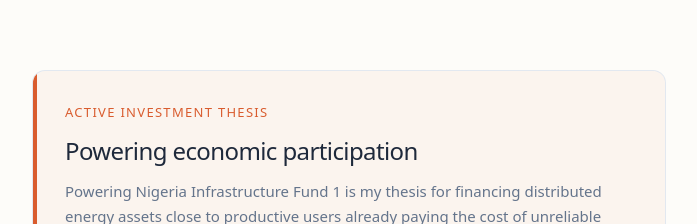
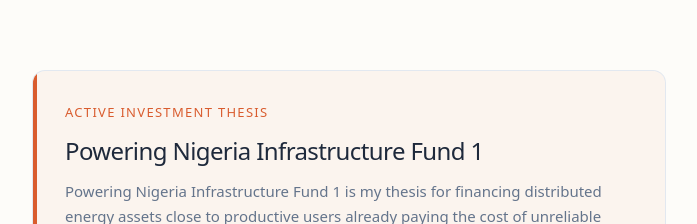
Before and after one commit to Threadigit/adetuyi.com, a Next.js app: page / in a window 1280 px wide. Shown: the part 2960-3184 px from the top of the page, without its empty margins (291-988 px from the left). Built offline with nearby package versions, Linux system fonts and the light colour scheme.

Commit message:
Restore fund name on homepage

```diff
--- a/src/app/page.tsx
+++ b/src/app/page.tsx
@@ -384,7 +384,7 @@
             Active Investment Thesis
           </h2>
           <h3 className="text-[20px] md:text-[24px] font-medium text-foreground leading-snug mb-3 tracking-tight">
-            Powering economic participation
+            Powering Nigeria Infrastructure Fund 1
           </h3>
           <p className="text-[15px] text-muted leading-relaxed mb-4">
             Powering Nigeria Infrastructure Fund 1 is my thesis for financing
```
